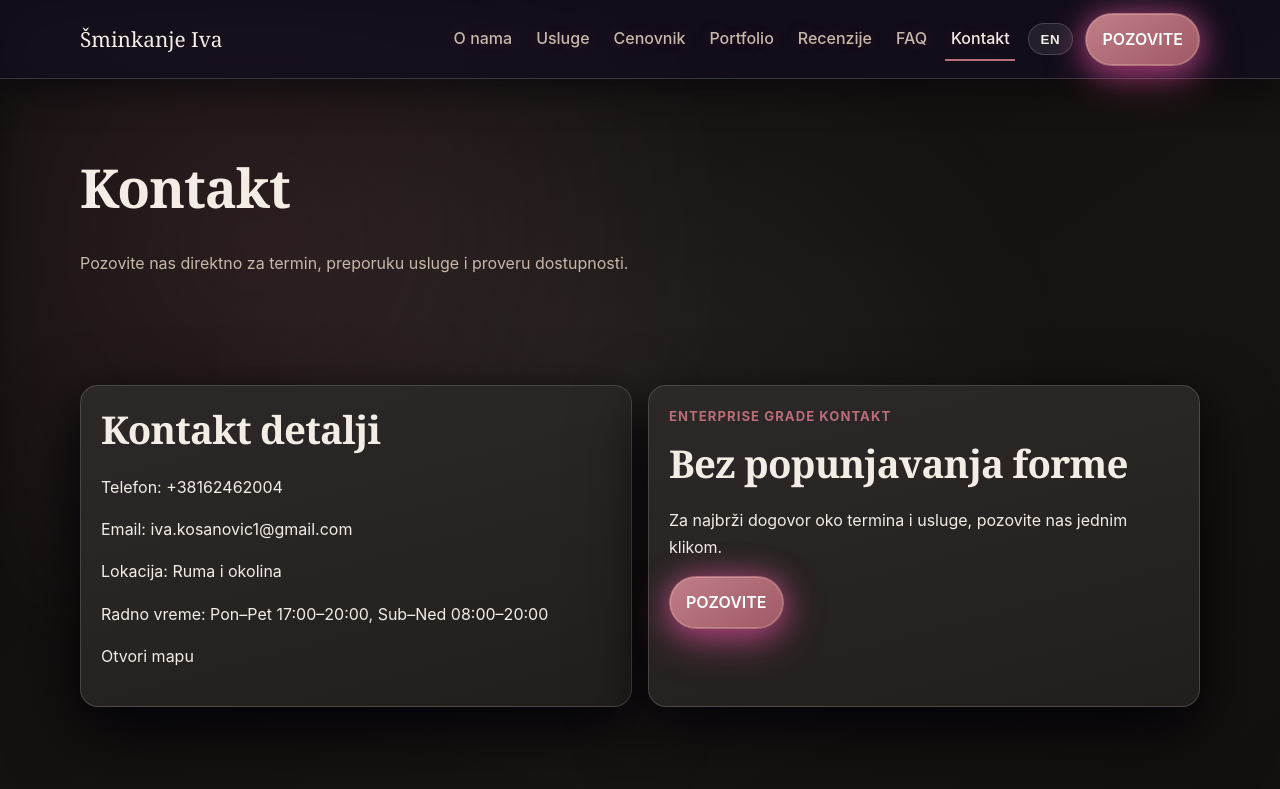
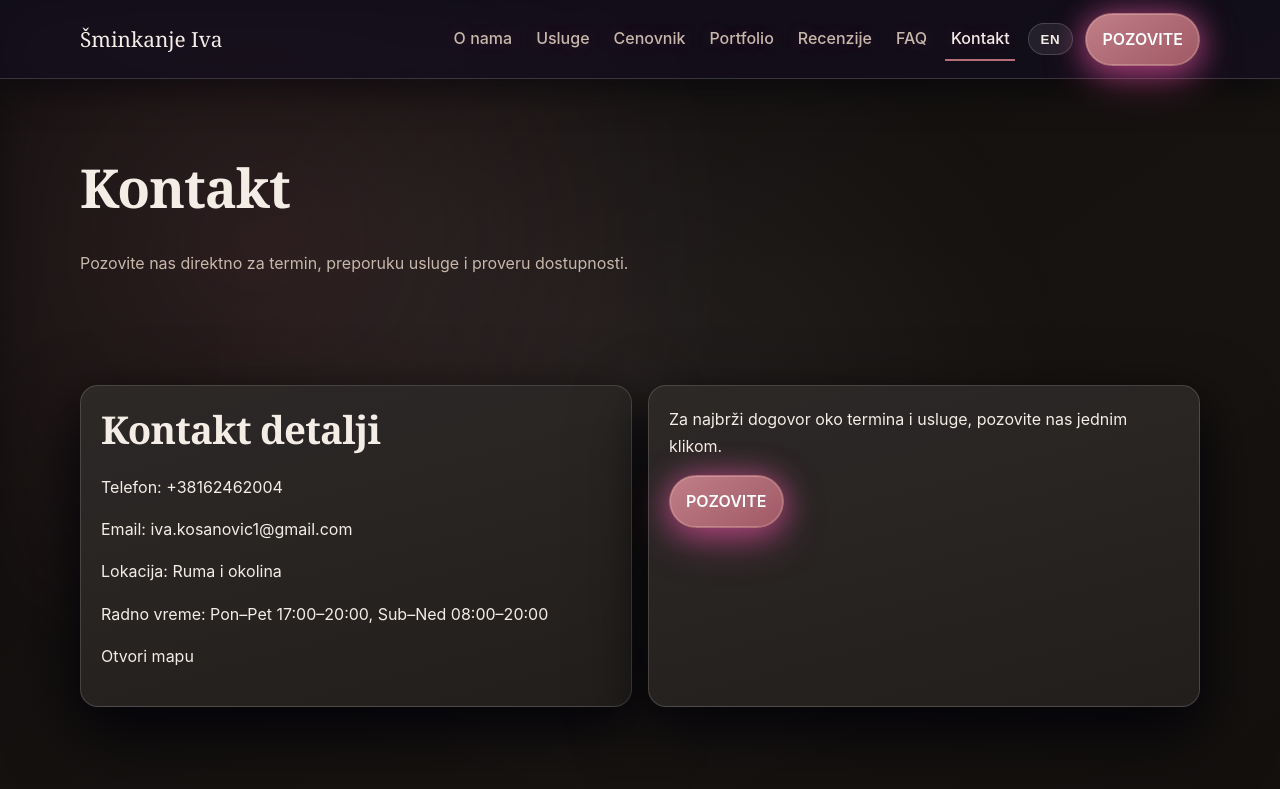
Before and after one commit to darkotosic/sminkanjeiva.rs, a Next.js app: page /kontakt in a window 1280 px wide. Shown: the top 789 px of the page. Built offline with nearby package versions, Linux system fonts and the light colour scheme.

Commit message:
Remove contact page form copy

```diff
--- a/app/kontakt/page.tsx
+++ b/app/kontakt/page.tsx
@@ -25,8 +25,6 @@ export default function KontaktPage() {
             <p><a href="https://maps.google.com" target="_blank">Otvori mapu</a></p>
           </div>
           <div className="card">
-            <p className="eyebrow">Enterprise grade kontakt</p>
-            <h2>Bez popunjavanja forme</h2>
             <p>Za najbrži dogovor oko termina i usluge, pozovite nas jednim klikom.</p>
             <Button href={`tel:${site.phone}`}>POZOVITE</Button>
           </div>
```
